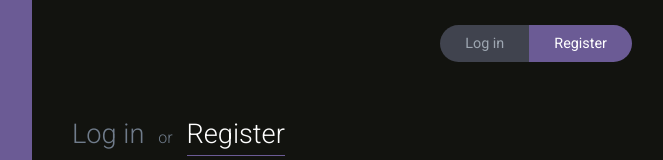
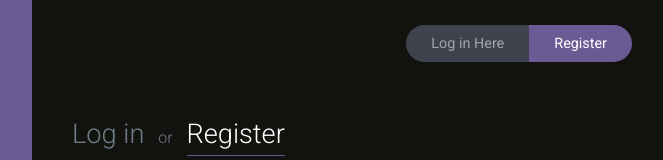
Before and after one commit to rhyss17/https---github.com-rhyss17-DreamCraft, a React (Create React App) app: page / in a window 1280 px wide. Shown: the top 160 px of the page, without its empty margins (608-1271 px from the left). Built offline with nearby package versions, Linux system fonts and the light colour scheme.

Commit message:
new login

```diff
--- a/src/App.js
+++ b/src/App.js
@@ -19,7 +19,7 @@ class App extends Component {
                 activeClassName="pageSwitcherItem-active"
                 className="pageSwitcherItem"
               >
-                Log in
+                Log in Here
               </NavLink>
               <NavLink
                 exact
```
